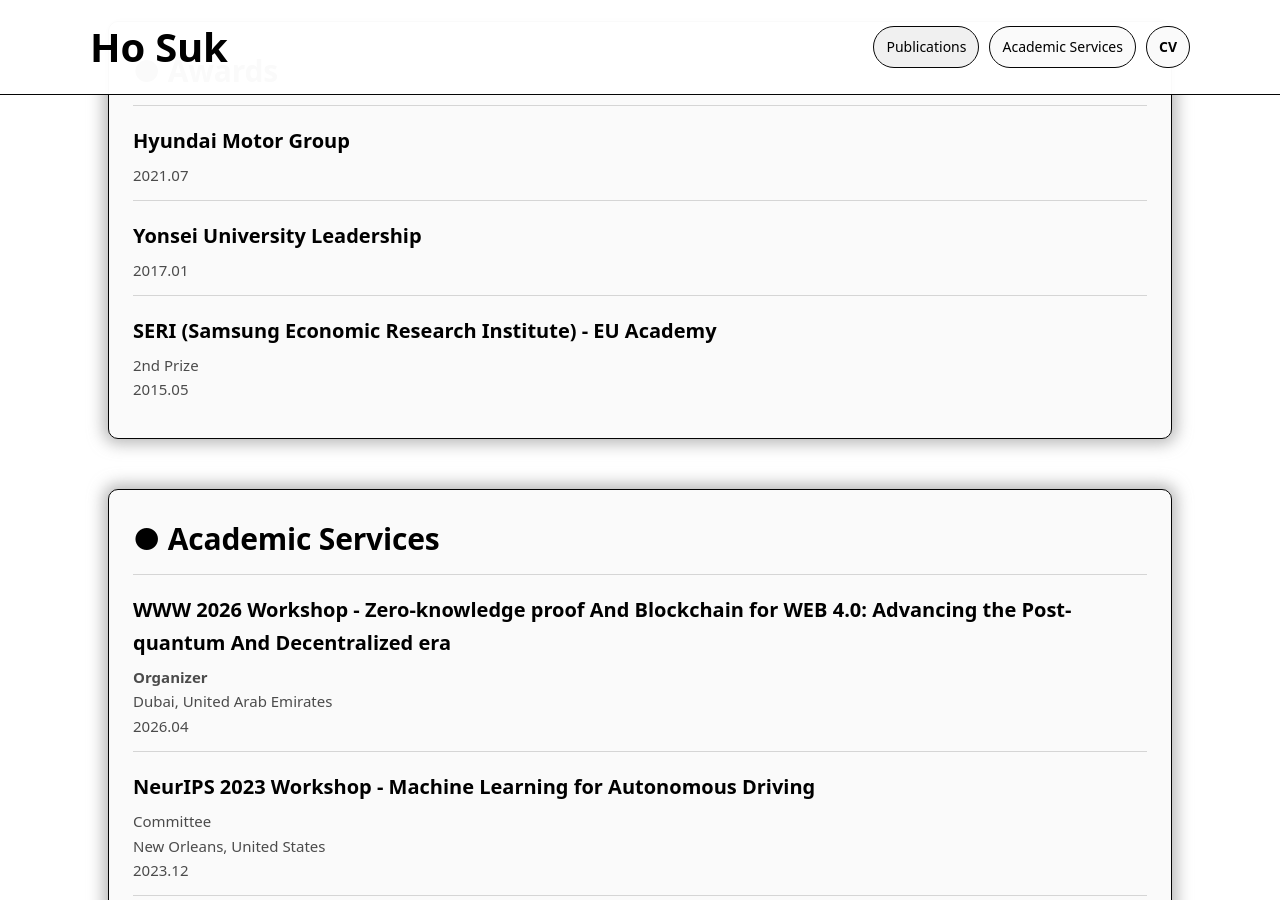
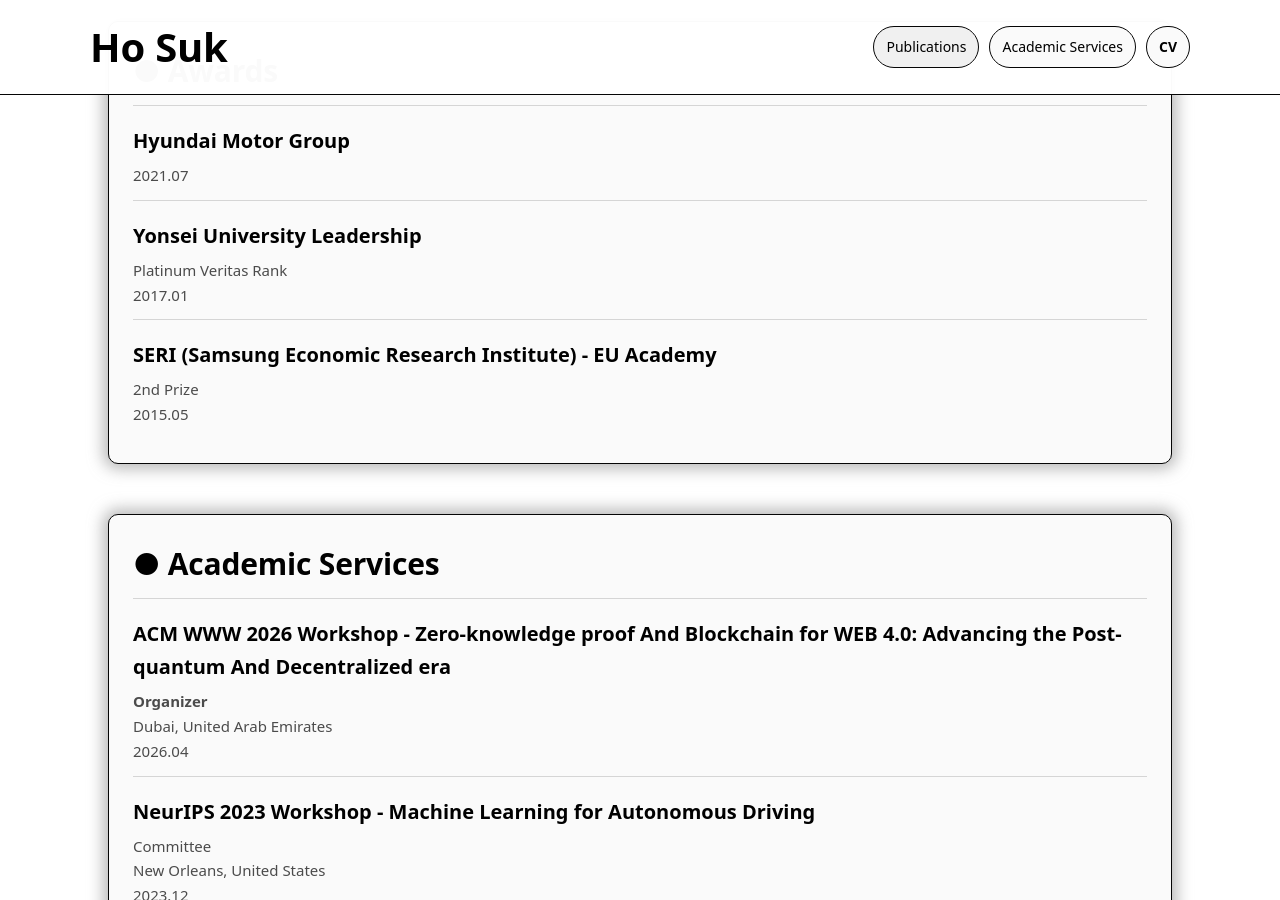
Before and after one commit to ho-suk-93/ho-suk-93.github.io, a Jekyll site: the page built from index.md, in a window 1280 px wide and 900 px high, scrolled down 6290 px. Built offline with Jekyll 4.4.1, drawn with Linux system fonts in a browser that asks for light colours.

Commit message:
Update index.md

```diff
--- a/index.md
+++ b/index.md
@@ -266,6 +266,7 @@ description: "Ho Suk's Personal Website"
     </div>
     <div class="list-item">
       <p class="item-title">Yonsei University Leadership</p>
+      <p class="item-desc">Platinum Veritas Rank</p>
       <p class="item-desc">2017.01</p>
     </div>
     <div class="list-item">
@@ -280,7 +281,7 @@ description: "Ho Suk's Personal Website"
   <div class="card">
     <div class="section-title">● Academic Services</div>
     <div class="list-item">
-      <p class="item-title">WWW 2026 Workshop - Zero-knowledge proof And Blockchain for WEB 4.0: Advancing the Post-quantum And Decentralized era</p>
+      <p class="item-title">ACM WWW 2026 Workshop - Zero-knowledge proof And Blockchain for WEB 4.0: Advancing the Post-quantum And Decentralized era</p>
       <p class="item-desc"><b>Organizer</b></p>
       <p class="item-desc">Dubai, United Arab Emirates</p>
       <p class="item-desc">2026.04</p>
```
